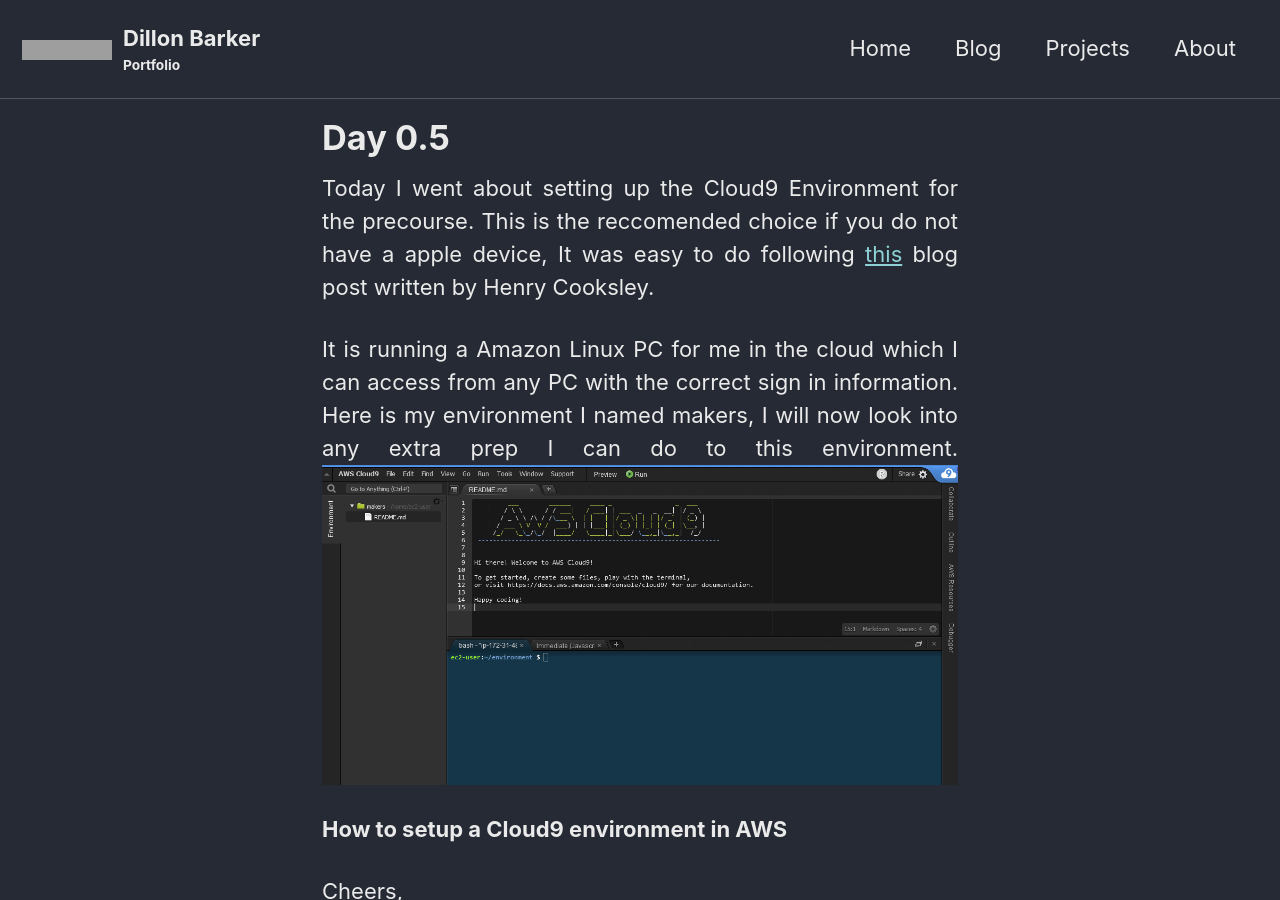
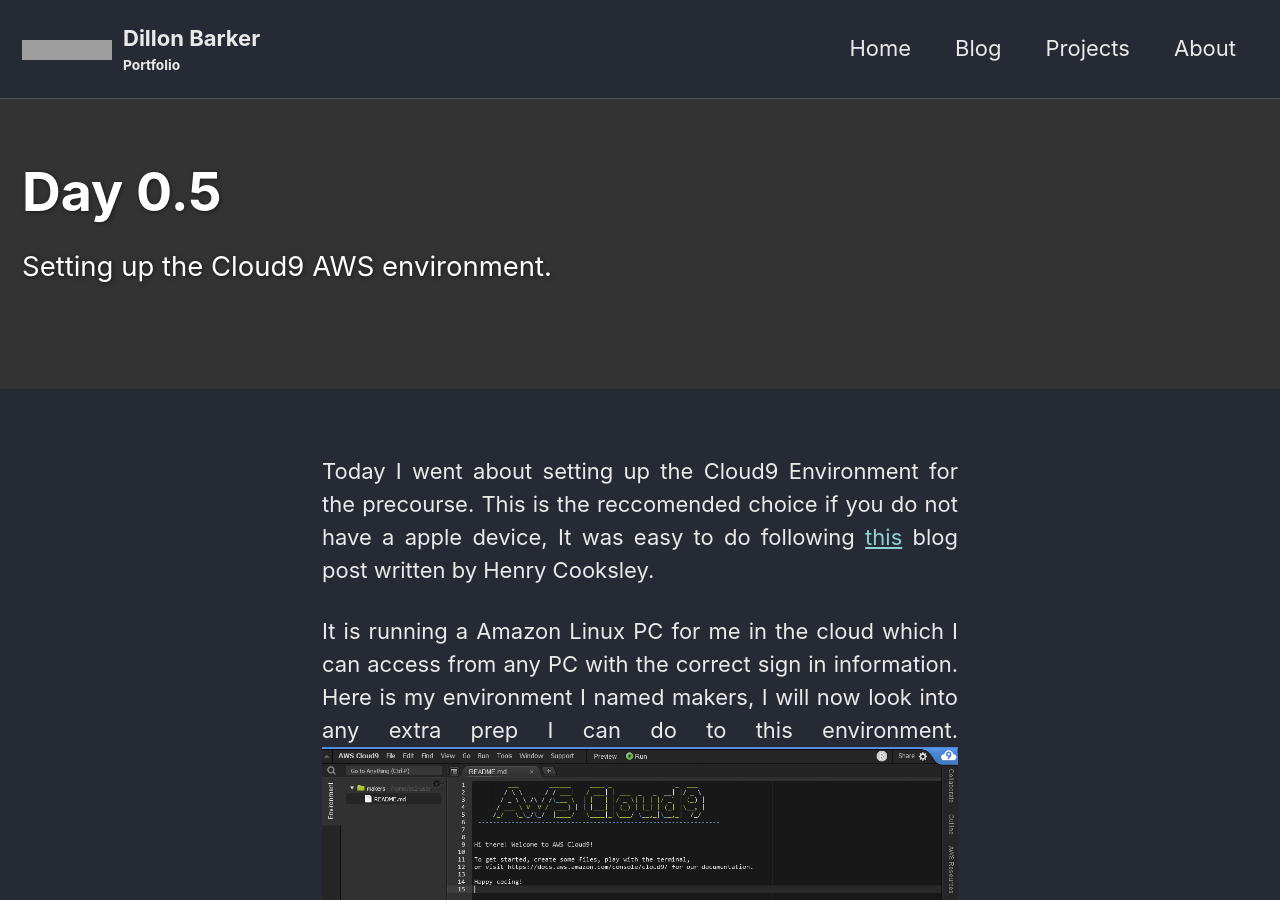
Before and after one commit to dilfyg/dilfyg.github.io, a Jekyll site: the page built from _blog/30-05-20.md, in a window 1280 px wide and 900 px high. Built offline with Jekyll 4.4.1, drawn with Linux system fonts in a browser that asks for light colours; cached includes are drawn as plain includes; nearby versions of some CDN libraries; part of the change alters nothing that is shown; grey boxes are pictures that could not be loaded.

```diff
--- a/_blog/30-05-20.md
+++ b/_blog/30-05-20.md
@@ -4,6 +4,7 @@ date: 2020-05-30
 excerpt: "Setting up the Cloud9 AWS environment."
 header:
   teaser: /images/blog/environment.PNG # add a teaser image here that sums up what the blog post is about for display on blog page, the image should go in the image/blog folder
+  overlay_color: "#333"
 
 ---
 Today I went about setting up the Cloud9 Environment for the precourse. This is the reccomended choice if you do not have a apple device, It was easy to do following [this]("https://blog.makersacademy.com/how-to-get-a-professional-coding-environment-anywhere-with-aws-cloud9-f13d0424271") blog post written by Henry Cooksley.
```
